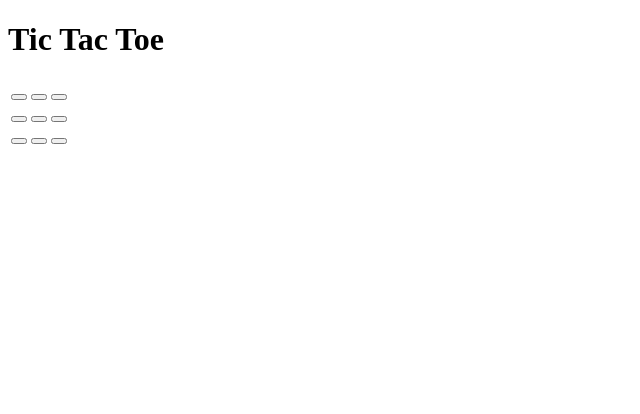
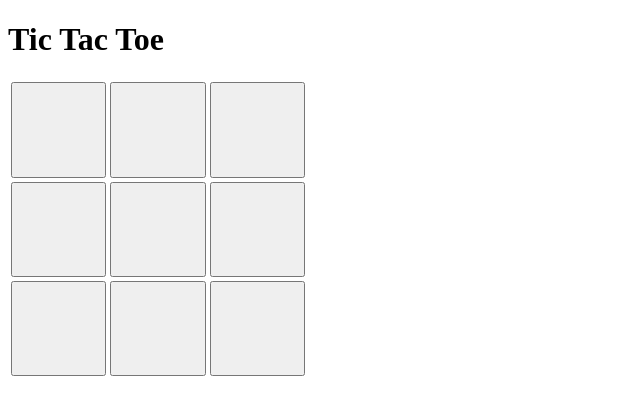
Before and after one commit to ozzieba/tictactoe, a plain HTML site: page index.html in a window 1280 px wide. Shown: the whole page, without its empty margins (0-640 px from the left). Drawn offline with Linux system fonts and the light colour scheme.

Commit message:
Revert "Increase button size and fix GH Actions build"
This reverts commit 53f2ab320e185dd4d5dc6e4ab69ba2cea96f01b8.

```diff
--- a/index.html
+++ b/index.html
@@ -1 +1 @@
-<!DOCTYPE html><html><head><title>Tic Tac Toe</title></head><body><h1>Tic Tac Toe</h1><script>function play(val){let btn = document.getElementById(val);if(playCount%2){btn.innerHTML="X";}else{btn.innerHTML="O";}btn.disabled=true;playCount++;}let playCount = 0;</script><table style="width: 50px; height: 50px;"><tr><td><button id="1" onclick="play(1)" style="width: 100%; height: 100%;"></button></td><td><button id="2" onclick="play(2)" style="width: 100%; height: 100%;"></button></td><td><button id="3" onclick="play(3)" style="width: 100%; height: 100%;"></button></td></tr><tr><td><button id="4" onclick="play(4)" style="width: 100%; height: 100%;"></button></td><td><button id="5" onclick="play(5)" style="width: 100%; height: 100%;"></button></td><td><button id="6" onclick="play(6)" style="width: 100%; height: 100%;"></button></td></tr><tr><td><button id="7" onclick="play(7)" style="width: 100%; height: 100%;"></button></td><td><button id="8" onclick="play(8)" style="width: 100%; height: 100%;"></button></td><td><button id="9" onclick="play(9)" style="width: 100%; height: 100%;"></button></td></tr></table></body></html>
+<!DOCTYPE html><html><head><title>Tic Tac Toe</title></head><body><h1>Tic Tac Toe</h1><script>function play(val){let btn = document.getElementById(val);if(playCount%2){btn.innerHTML="X";}else{btn.innerHTML="O";}btn.disabled=true;playCount++;}let playCount = 0;</script><table style="width: 300px; height: 300px;"><tr><td><button id="1" onclick="play(1)" style="width: 100%; height: 100%;"></button></td><td><button id="2" onclick="play(2)" style="width: 100%; height: 100%;"></button></td><td><button id="3" onclick="play(3)" style="width: 100%; height: 100%;"></button></td></tr><tr><td><button id="4" onclick="play(4)" style="width: 100%; height: 100%;"></button></td><td><button id="5" onclick="play(5)" style="width: 100%; height: 100%;"></button></td><td><button id="6" onclick="play(6)" style="width: 100%; height: 100%;"></button></td></tr><tr><td><button id="7" onclick="play(7)" style="width: 100%; height: 100%;"></button></td><td><button id="8" onclick="play(8)" style="width: 100%; height: 100%;"></button></td><td><button id="9" onclick="play(9)" style="width: 100%; height: 100%;"></button></td></tr></table></body></html>
```
